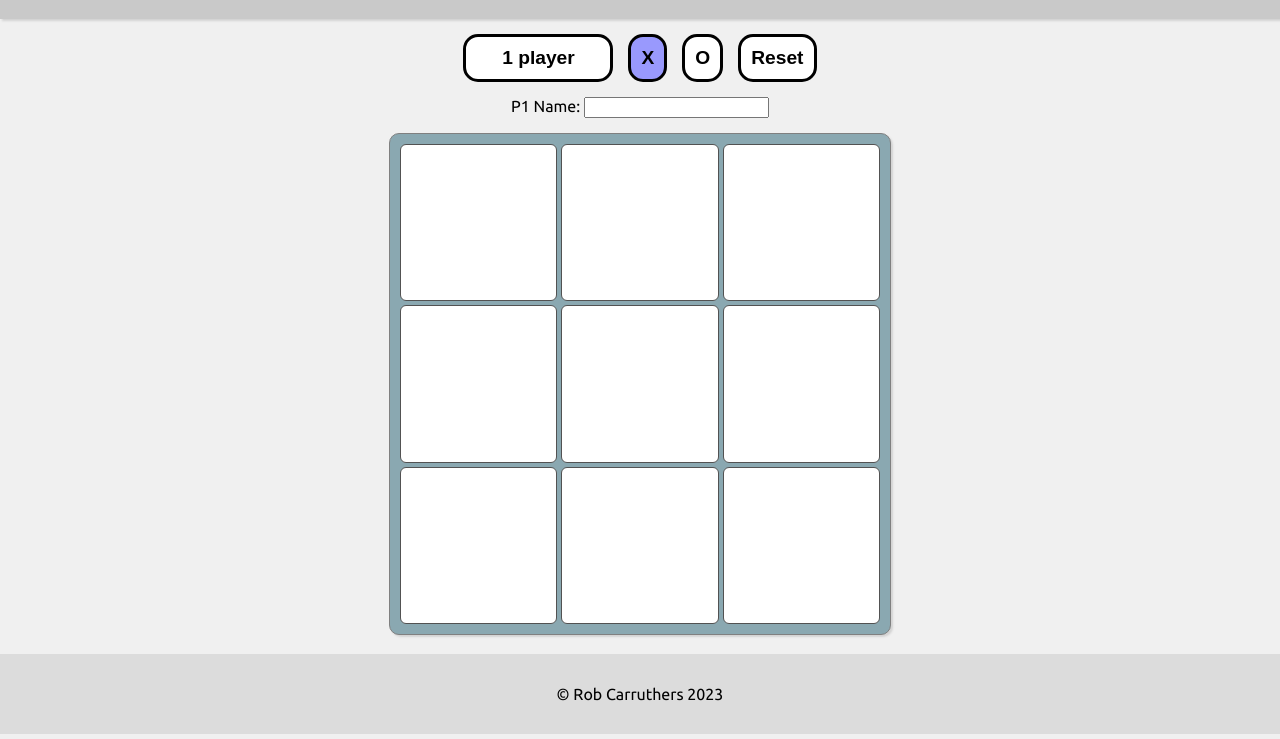
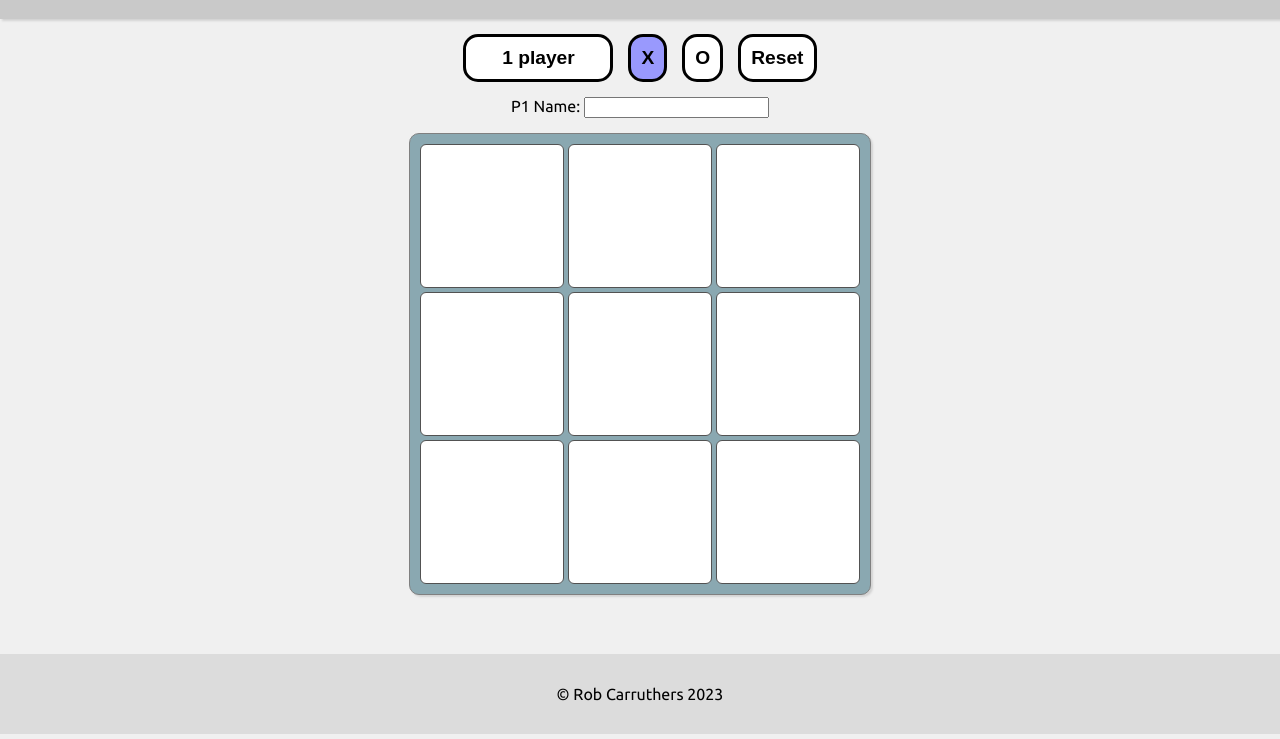
Before and after one commit to rob-carruthers/tic-tac-toe, a plain HTML site: page index.html in a window 1280 px wide. Shown: the part 61-800 px from the top of the page. Drawn offline with Linux system fonts and the light colour scheme; some icons are missing.

Commit message:
Adjust size of game board

```diff
--- a/style.css
+++ b/style.css
@@ -33,8 +33,8 @@ body {
   margin-top: 10px;
   border-radius: 10px;
   background-color: rgb(138, 168, 177);
-  width: min(60vh, 60vw);
-  height: min(60vh, 60vw);
+  width: min(55vh, 55vw);
+  height: min(55vh, 55vw);
   border: 1px solid gray;
   box-shadow: 2px 2px 2px lightgray;
 }
```
